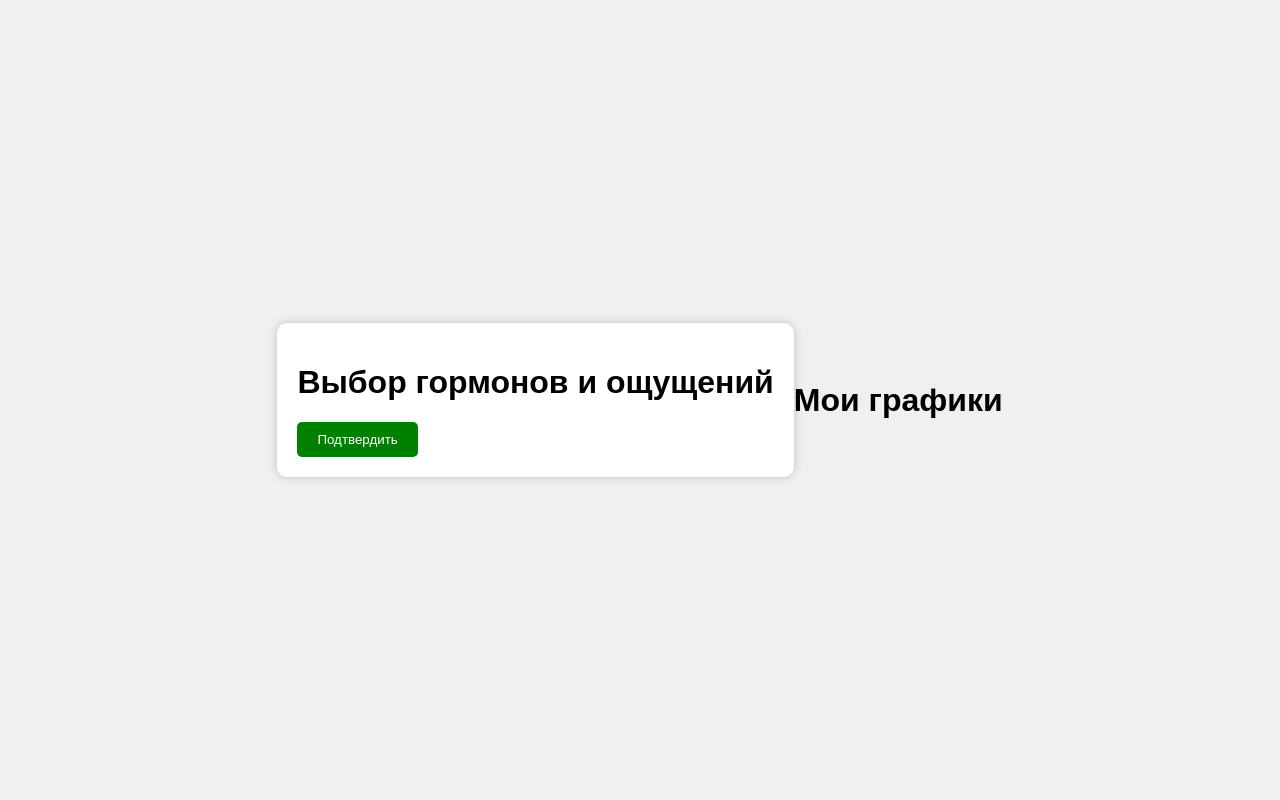
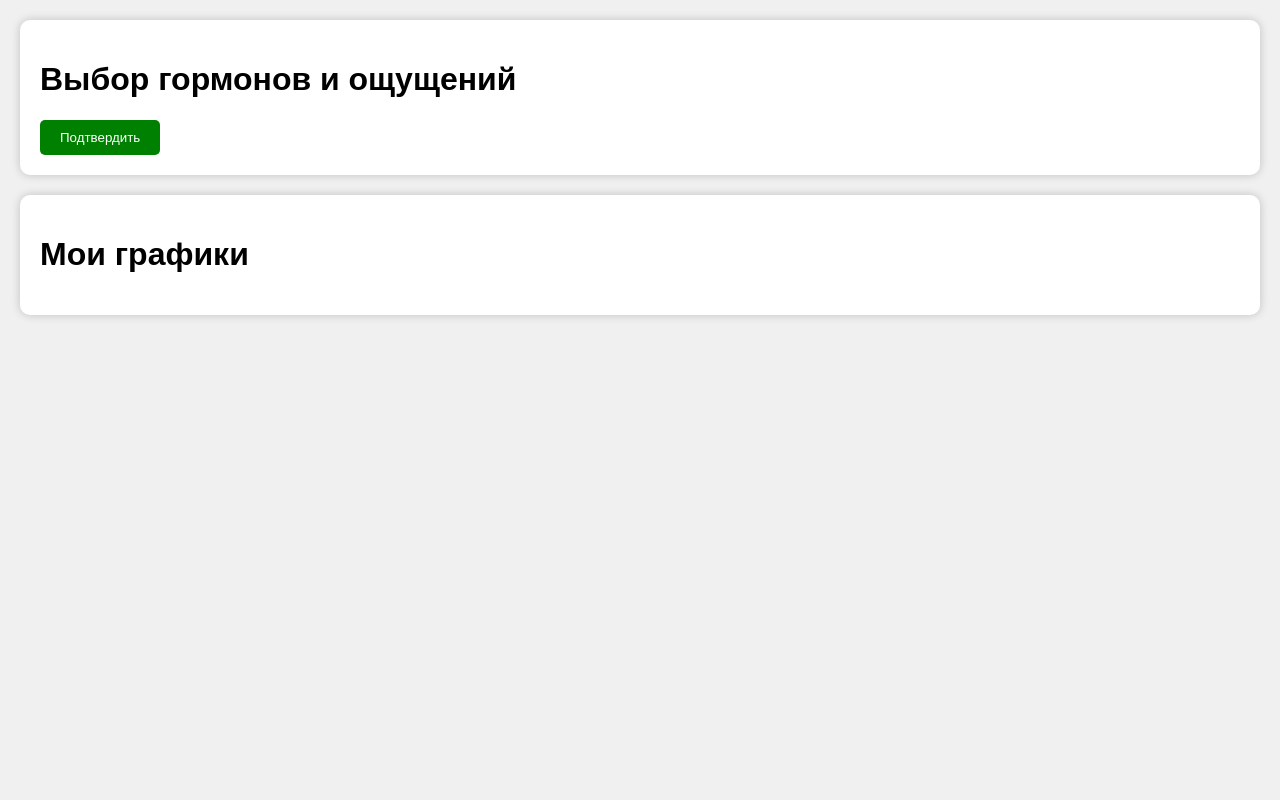
Before and after one commit to ruslanmurav/test_hormones, a Django app: page / in a window 1280 px wide. Run offline with Django 4.2, Linux system fonts and the light colour scheme; data that the repository does not hold is empty.

Commit message:
всё готово

```diff
--- a/hormones/views.py
+++ b/hormones/views.py
@@ -53,8 +53,6 @@ class BaseView(TemplateView):
 
             plt.close()
 
-
-
         context['photo_names'] = photo_names
 
         return context
--- a/static/vendor/css/styles.css
+++ b/static/vendor/css/styles.css
@@ -2,10 +2,6 @@ body {
   font-family: Arial, sans-serif;
   margin: 0;
   padding: 0;
-  display: flex;
-  justify-content: center;
-  align-items: center;
-  height: 100vh;
   background-color: #f0f0f0;
 }
 
@@ -14,6 +10,7 @@ body {
   padding: 20px;
   border-radius: 10px;
   box-shadow: 0px 0px 10px rgba(0, 0, 0, 0.2);
+  margin: 20px;
 }
 
 .hormone-slider {
@@ -28,3 +25,24 @@ button {
   border-radius: 5px;
   cursor: pointer;
 }
+
+.graphs-container {
+  background-color: white;
+  padding: 20px;
+  border-radius: 10px;
+  box-shadow: 0px 0px 10px rgba(0, 0, 0, 0.2);
+  margin: 20px;
+}
+
+.graphs {
+  display: flex;
+  flex-wrap: wrap;
+  gap: 20px;
+  justify-content: flex-start;
+}
+
+.graph {
+  box-shadow: 0px 0px 5px rgba(0, 0, 0, 0.2);
+  border-radius: 10px;
+  overflow: hidden;
+}
--- a/templates/base.html
+++ b/templates/base.html
@@ -1,13 +1,12 @@
 {% load static %}
-{% load googlecharts %}
-
 <!DOCTYPE html>
 <html lang="en">
 <head>
 <meta charset="UTF-8">
 <meta name="viewport" content="width=device-width, initial-scale=1.0">
-<title>Выбор гормонов</title>
+<title>Графики и фотографии</title>
 <link rel="stylesheet" href="{% static 'vendor/css/styles.css' %}">
+    <script src="{% static 'vendor/js/script.js' %}"></script>
 </head>
 <body>
   <div class="container">
@@ -25,18 +24,16 @@
       <button type="submit" id="submit-btn">Подтвердить</button>
     </form>
   </div>
-  <script src="{% static 'vendor/js/script.js' %}"></script>
-    <br>
-    <br>
-    <br>
-    <br>
-    <br>
-    <br>
-    <br>
+
+  <div class="graphs-container">
     <h1>Мои графики</h1>
+    <div class="graphs">
       {% for photo_name in photo_names %}
-    <img src="{% static photo_name %}">
+        <div class="graph">
+          <img src="{% static photo_name %}" alt="График">
+        </div>
       {% endfor %}
-
+    </div>
+  </div>
 </body>
 </html>
```
Also changed, not shown: static/vendor/img/Кортизол.jpg. Lines whose indentation alone changed are shown as unchanged.
